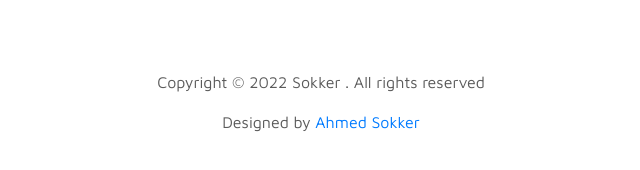
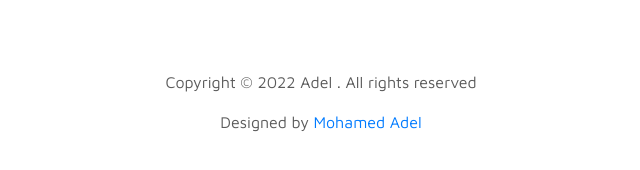
Before and after one commit to mohmed-991/cv-, a plain HTML site: page index.html in a window 1280 px wide. Shown: the part 2681-2851 px from the top of the page, 319-959 px from the left. Drawn offline with Linux system fonts and the light colour scheme.

Commit message:
index.html

```diff
--- a/index.html
+++ b/index.html
@@ -1,5 +1,4 @@
-<!-- Designed By Ahmed Sokker
-Website: Ahmedsokker.gq  -->
+
 <!doctype html>
 <html lang="en">
   <head>
@@ -19,8 +18,7 @@ Website: Ahmedsokker.gq  -->
     <link rel="stylesheet" href="css/tooplate-style.css">
     <link rel="stylesheet" href="https://cdnjs.cloudflare.com/ajax/libs/font-awesome/4.7.0/css/font-awesome.min.css">
 
-<!-- Designed By Ahmed Sokker
-Website: Ahmedsokker.gq  -->
+<!-- Designed By Mohamed Adel -->
   </head>
   <body>
 
@@ -221,7 +219,7 @@ Website: Ahmedsokker.gq  -->
                 </div>
 
                 <ul class="social-links">
-                     <li><a href="https://www.facebook.com/mohamed.adel.eljoker" class="uil uil-facebook" data-toggle="tooltip" data-placement="left" title="facebook"></a></li>
+                     <li><a href="https://www.facebook.com/Mohamed.Remotely/" class="uil uil-facebook" data-toggle="tooltip" data-placement="left" title="facebook"></a></li>
                      <li><a href="https://Instagram.com/engineer_mohamed_adel991" class="uil uil-instagram" data-toggle="tooltip" data-placement="left" title="Instagram"></a></li>
  <li><a href="https://www.linkedin.com/in/mohamed-adel-farouk-b31498228?original_referer=" class="fa fa-linkedin-square" data-toggle="tooltip" data-placement="left" title="Linkedin"></a></li>
                 </ul>
@@ -239,8 +237,8 @@ Website: Ahmedsokker.gq  -->
                <div class="row">
 
                     <div class="col-lg-12 col-12">
-                        <p class="copyright-text text-center">Copyright &copy; 2022 Sokker . All rights reserved</p>
-                        <p class="copyright-text text-center">Designed by <a rel="nofollow" href="https://ahmedsokker.gq">Ahmed Sokker</a></p>
+                        <p class="copyright-text text-center">Copyright &copy; 2022 Adel . All rights reserved</p>
+                        <p class="copyright-text text-center">Designed by <a rel="nofollow" href="https://www.facebook.com/Mohamed.Remotely/">Mohamed Adel</a></p>
                     </div>
 
                </div>
```
